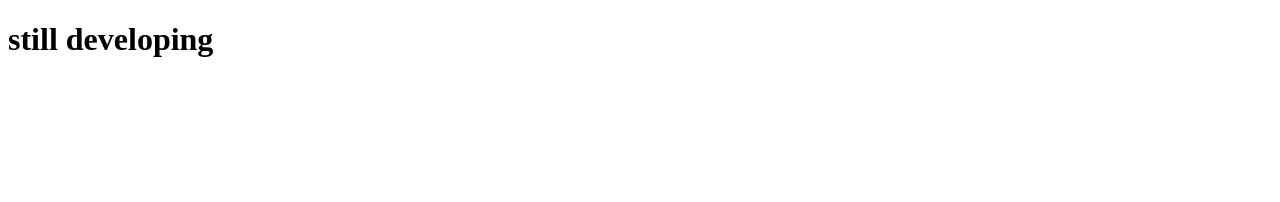
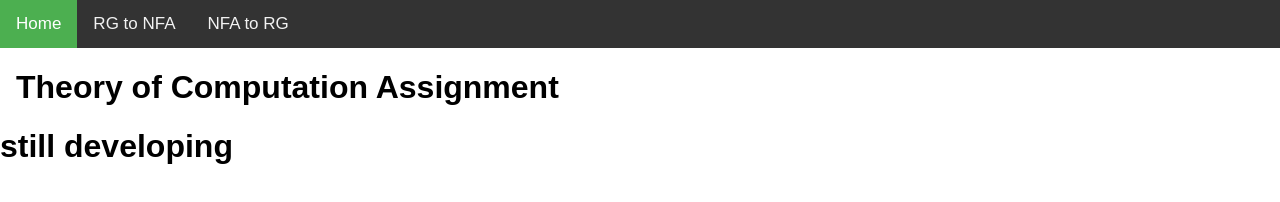
Before and after one commit to florexong/NFA-to-RG, a plain HTML site: page index.html in a window 1280 px wide. Drawn offline with Linux system fonts and the light colour scheme.

Commit message:
Update index.html

```diff
--- a/index.html
+++ b/index.html
@@ -1,11 +1,50 @@
 <!DOCTYPE html>
 <html>
 <head>
+<meta name="viewport" content="width=device-width, initial-scale=1">
+<style>
+body {
+  margin: 0;
+  font-family: Arial, Helvetica, sans-serif;
+}
+
+.topnav {
+  overflow: hidden;
+  background-color: #333;
+}
+
+.topnav a {
+  float: left;
+  color: #f2f2f2;
+  text-align: center;
+  padding: 14px 16px;
+  text-decoration: none;
+  font-size: 17px;
+}
+
+.topnav a:hover {
+  background-color: #ddd;
+  color: black;
+}
+
+.topnav a.active {
+  background-color: #4CAF50;
+  color: white;
+}
+</style>
 	<meta charset="UTF-8">
     <meta name="viewport" content="width=device-width, initial-scale=1">
 	<title>Regular Grammar to NFA and another way around</title>
 </head>
 <body>
+<div class="topnav">
+  <a class="active" href="#home">Home</a>
+  <a href="#RG to NFA">RG to NFA</a>
+  <a href="#NFAtoRG">NFA to RG</a>
+</div>
+<div style="padding-left:16px">
+<h1>Theory of Computation Assignment</h1>
+</div>
 	<h1>still developing </h1>
 </body>
 
```
